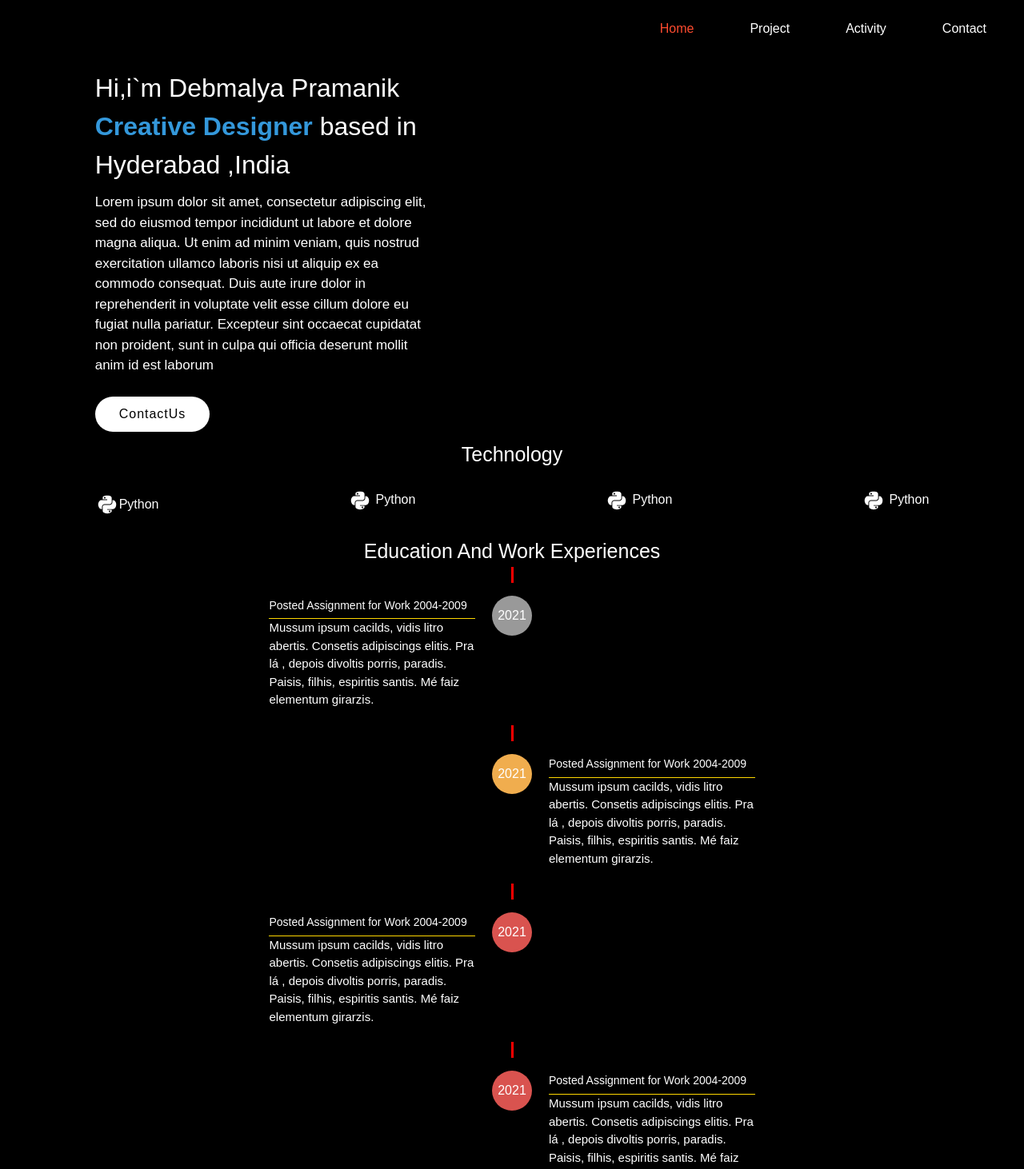
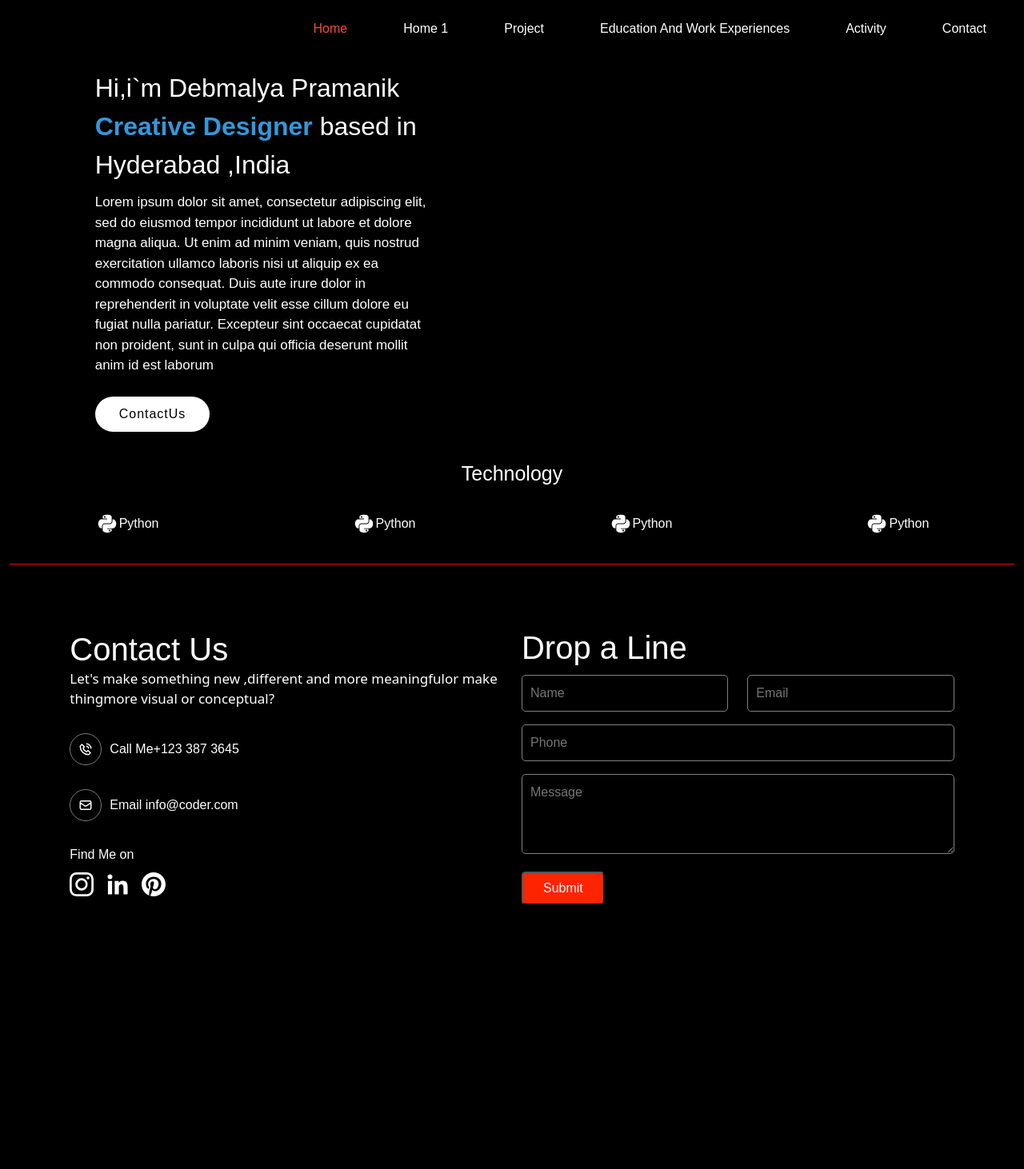
Before and after one commit to DanishAnsari5522/Portfolio, a React (Create React App) app: page / in a window 1280 px wide. Shown: the top 1462 px of the page at 80% size. After the commit the page ends 1162 px from the top, so only its background shows below. Built offline with nearby package versions, Linux system fonts and the light colour scheme.

Commit message:
new change

```diff
--- a/src/App.js
+++ b/src/App.js
@@ -9,7 +9,7 @@ import Activity from './Component/Activity';
 import Contact from './Component/Contact';
 import DetailProjectpage from './Component/DetailProjectpage';
 import DetailProjectComp from './Component/DetailProjectComp';
-
+import Test from './Component/Test'
 
 function App() {
   return (
@@ -19,6 +19,7 @@ function App() {
         <Switch>
           <Route exact path="/" component={Home} />
           <Route exact path="/Project" component={Project} />
+          <Route exact path="/Education" component={Test} />
           <Route exact path="/Activity" component={Activity} />
           <Route exact path="/Contact" component={Contact} />
           <Route exact path="/dan" component={DetailProjectpage} />
--- a/src/Component/Contact.css
+++ b/src/Component/Contact.css
@@ -27,3 +27,13 @@
     border: 1px solid gray;
     border-radius: 5px;
 }
+
+
+@media screen and (max-height:500px) {
+    .contact-form{
+        width: 80%;
+        margin: auto;
+        padding: 50px;
+    }
+
+}
--- a/src/Component/Contact.js
+++ b/src/Component/Contact.js
@@ -5,7 +5,7 @@ import './Contact.css';
 
 function Contact() {
     return (
-        <div className="col-md-8 contact-form">
+        <div className="col-md-8 p-4 contact-form">
             <div className='drop-a-line'>Drop a Line</div>
             <Form>
                 <Form.Group className="mb-3" controlId="formGridAddress1">
--- a/src/Component/DetailProjectpage.css
+++ b/src/Component/DetailProjectpage.css
@@ -10,6 +10,7 @@
 
 .detail{
     margin-bottom: 100px;
+
 }
 
 #header{
@@ -41,3 +42,23 @@
     color:#d1d1d1;
     margin-top: 10px;
 }
+
+/* cards */
+
+.cardcomp{
+    padding: 10px;
+    border-radius: 5px;
+}
+.cardcomp:hover{
+    background-color: white;
+
+}
+.cardcomp:hover > .project-detail{
+    background-color: white;
+    color:black;
+}
+
+.cardcomp:hover > .name{
+    background-color: white;
+    color:black;
+}
--- a/src/Component/DetailProjectpage.js
+++ b/src/Component/DetailProjectpage.js
@@ -5,12 +5,11 @@ import './DetailProjectpage.css'
 function DetailProjectpage(props) {
     return (
         <div className='detail'>
-            <scetion id="header" className="d-flex align-items-center">
+            <scetion id="header" className="col-10 mx-auto">
                 <div className="container-fluid">
-                    <div className="row">
                     <div className="col-10 mx-auto">
                         <div className="row">
-                                <div className="col-md-4 pt-5 pt-lg-0 order-1 order-lg-1  ">
+                            <div className="col-lg-4 pt-5 order-1 order-lg-1  mx-auto">
                                 <div className="p-absolute ml-0">
                                     <img src={props.detailimagesrc} className="detail-dev-img" />
                                 </div>
@@ -26,26 +25,25 @@ function DetailProjectpage(props) {
                         </div>
                     </div>
                 </div>
-                </div>
             </scetion>
             <section className='cardscomp'>
                 <div className="row pt-5">
                     <div className="col-10 mx-auto pt-2">
                         <div className="row">
-                            <div className="col-lg-3 order-1 order-lg-1 mt-3 cards">
-                                <div>{props.detailtextlisthead}</div>
+                            <div className="col-lg-3 order-1 order-lg-1 mt-3 cards cardcomp">
+                                <div className='name'>{props.detailtextlisthead}</div>
                                 <div className="project-detail">{props.detailtextlist}</div>
                             </div>
-                            <div className="col-lg-3 order-2 order-lg-2 mt-3">
-                                <div>{props.detailtextlisthead}</div>
+                            <div className="col-lg-3 order-2 order-lg-2 mt-3 cardcomp">
+                                <div className='name'>{props.detailtextlisthead}</div>
                                 <div className="project-detail">{props.detailtextlist}</div>
                             </div>
-                            <div className="col-lg-3 order-3 order-lg-3 mt-3">
-                                <div>{props.detailtextlisthead}</div>
+                            <div className="col-lg-3 order-3 order-lg-3 mt-3 cardcomp">
+                                <div className='name'>{props.detailtextlisthead}</div>
                                 <div className="project-detail">{props.detailtextlist}</div>
                             </div>
-                            <div className="col-lg-3 order-4 order-lg-4 mt-3">
-                                <div>{props.detailtextlisthead}</div>
+                            <div className="col-lg-3 order-4 order-lg-4 mt-3 cardcomp">
+                                <div className='name'>{props.detailtextlisthead}</div>
                                 <div className="project-detail">{props.detailtextlist}</div>
                             </div>
                         </div>
--- a/src/Component/Footer.js
+++ b/src/Component/Footer.js
@@ -4,8 +4,7 @@ import { BsInstagram } from 'react-icons/bs'
 import { GrLinkedinOption } from 'react-icons/gr'
 import { BiPhoneCall } from 'react-icons/bi'
 import { HiOutlineMail } from 'react-icons/hi'
-import {GrPinterest} from 'react-icons/gr'
-import Button from 'react-bootstrap/Button';
+import { GrPinterest } from 'react-icons/gr'
 import Col from 'react-bootstrap/Col';
 import Form from 'react-bootstrap/Form';
 import Row from 'react-bootstrap/Row';
@@ -13,9 +12,13 @@ import FloatingLabel from 'react-bootstrap/FloatingLabel';
 function Footer() {
     return (
         <div className="footercomp">
+            <scetion id="header" className="d-flex align-items-center">
+                <div className="container-fluid">
                     <div className="row">
-                <div className="col-11 mx-auto d-flex justify-content-between">
-                    <div className="row col-md-5">
+                        <div className="col-11 mx-auto">
+                            <div className="row">
+                                <div className="col-md-6 pt-5 pt-lg-0 order-2 order-lg-1 d-flex justify-content-center flex-column">
+                                    <div className="p-absolute ml-0">
                                         <div className="contact-us">
                                             <div className="contactus display-6">Contact Us</div>
                                             <div className="about-contact">Let's make something new ,different and more meaningfulor make thingmore visual or conceptual?</div>
@@ -31,7 +34,9 @@ function Footer() {
                                             </div>
                                         </div>
                                     </div>
-                    <div className="row col-md-6">
+                                </div>
+                                <div className="col-lg-6 order-1 order-lg-2 header-image">
+
                                     <div className="drop-a-line display-6">
                                         Drop a Line
                                     </div>
@@ -39,7 +44,7 @@ function Footer() {
                                         <Form>
                                             <Row className="mb-3">
                                                 <Form.Group as={Col} controlId="formGridEmail" bg="none">
-                                        <Form.Control type="text" placeholder="Name" bsPrefix className="input w-100"/>
+                                                    <Form.Control type="text" placeholder="Name" bsPrefix className="input w-100" />
                                                 </Form.Group>
                                                 <Form.Group as={Col} controlId="formGridPassword">
                                                     <Form.Control type="email" placeholder="Email" bsPrefix className="input w-100" />
@@ -52,7 +57,7 @@ function Footer() {
                                                 <Form.Control
                                                     as="textarea"
                                                     placeholder="Message"
-                                        style={{ height: '100px',width:'100%' }}
+                                                    style={{ height: '100px', width: '100%' }}
                                                     bsPrefix className="input"
                                                 />
                                             </FloatingLabel>
@@ -65,7 +70,10 @@ function Footer() {
                             </div>
                         </div>
                     </div>
+                </div>
+            </scetion>
+        </div>
     )
 }
 
-export default Footer;
+export default Footer
--- a/src/Component/Home.css
+++ b/src/Component/Home.css
@@ -92,3 +92,11 @@ border:2px solid #054d7a;
 .footer{
     border-bottom:1px solid red ;
 }
+
+
+@media screen and (max-height:500px)
+{
+    .pythoncomp{
+        display:block;
+    }
+}
--- a/src/Component/Home.js
+++ b/src/Component/Home.js
@@ -25,19 +25,16 @@ function Home() {
 
                                 </div>
                             </div>
-                            <div className="col-md-12">
+                            <div className="col-md-12 mt-4">
                                 <div className='technology mb-4'>Technology</div>
-                                <div className='d-flex justify-content-between mt-4'>
-                                    <div className='python'><IoLogoPython className='python-icon' /> Python</div>
-                                    <div><IoLogoPython className='python-icon' /> Python</div>
-                                    <div><IoLogoPython className='python-icon' /> Python</div>
-                                    <div><IoLogoPython className='python-icon' /> Python</div>
+                                <div className='d-flex justify-content-between mt-4 pythoncomp'>
+                                    <div className='python order-1 order-lg-1'><IoLogoPython className='python-icon' /> Python</div>
+                                    <div className='python order-2 order-lg-2'><IoLogoPython className='python-icon' /> Python</div>
+                                    <div className='python order-3 order-lg-3'><IoLogoPython className='python-icon' /> Python</div>
+                                    <div className='python order-4 order-lg-4'><IoLogoPython className='python-icon' /> Python</div>
                                 </div>
                             </div>
-                            <div>
-                                <div className="education">Education And Work Experiences</div>
-                                <Test />
-                            </div>
+
                         </div>
                         <div>
                             <Footer />
--- a/src/Navigation.css
+++ b/src/Navigation.css
@@ -22,6 +22,7 @@ a{
 .dan{
     color:white;
     text-decoration: none;
+    white-space: nowrap;
 }
 
 .menu_active{
--- a/src/Navigation.js
+++ b/src/Navigation.js
@@ -9,7 +9,7 @@ function Navigation() {
       <Navbar expand="lg">
         <Container fluid>
           <Navbar.Brand href="#"></Navbar.Brand>
-          <Navbar.Toggle aria-controls="navbarScroll" />
+          <Navbar.Toggle aria-controls="navbarScroll"  className="navbar navbar-dark"/>
           <Navbar.Collapse id="navbarScroll">
             <Nav
               className="mr-auto ml-10 my-2 my-lg-0 w-100"
@@ -20,7 +20,9 @@ function Navigation() {
 
             <Nav>
               <NavLink exact to="/" className="dan" activeClassName="menu_active" >Home</NavLink>
+              <a href="https://zenithclown.github.io/" target="_blank" className="dan">Home 1</a>
               <NavLink exact to="/Project" activeClassName="menu_active" className="dan">Project</NavLink>
+              <NavLink exact to="/Education" activeClassName="menu_active" className="dan">Education  And Work Experiences</NavLink>
               <NavLink exact to="/Activity" activeClassName="menu_active" className="dan">Activity</NavLink>
               <NavLink exact to="/Contact" activeClassName="menu_active" className="dan">Contact</NavLink>
             </Nav>
```
Also changed, not shown: src/Component/Footer.css (line endings or trailing spaces). Lines whose indentation alone changed are shown as unchanged.
